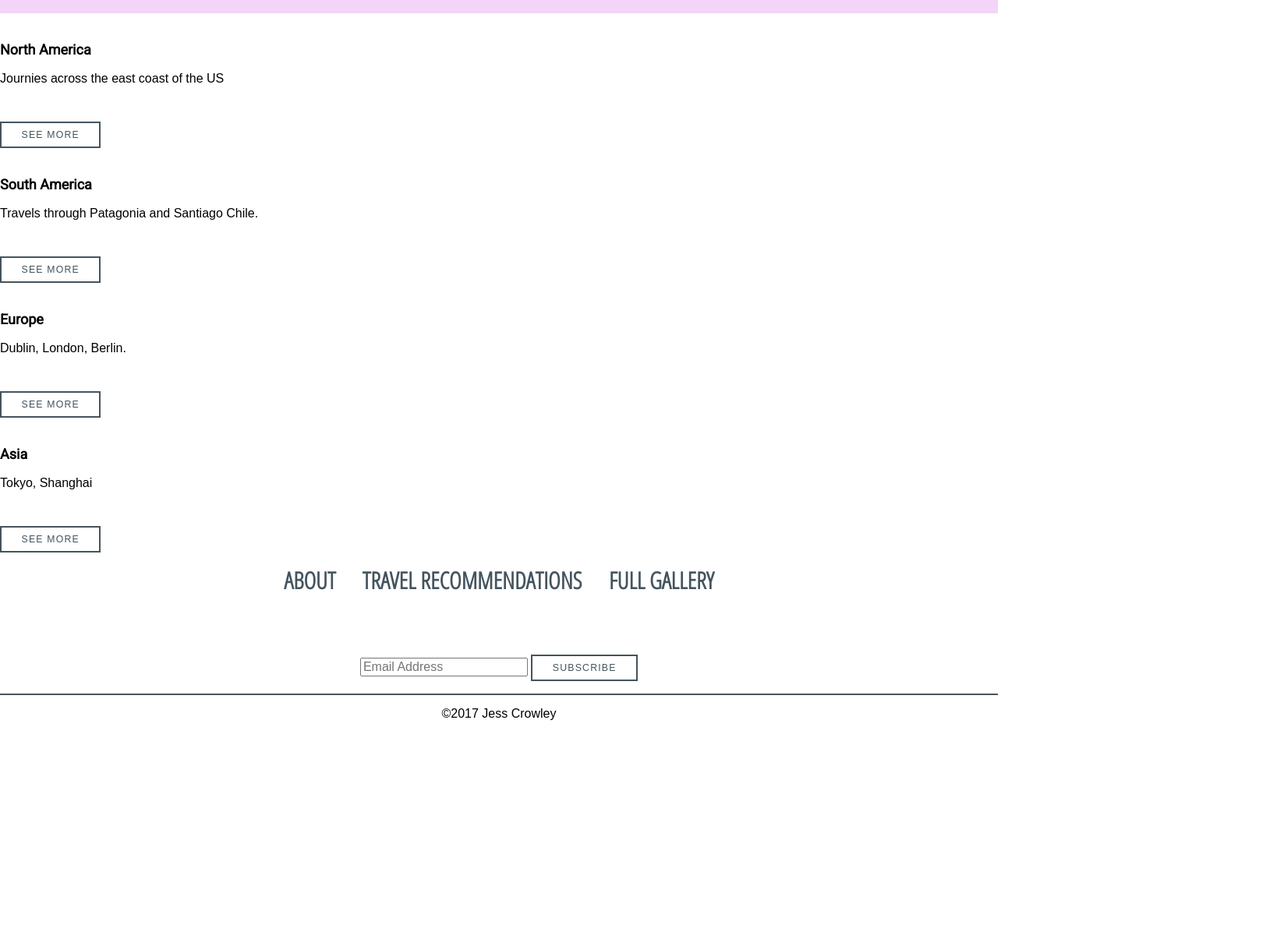
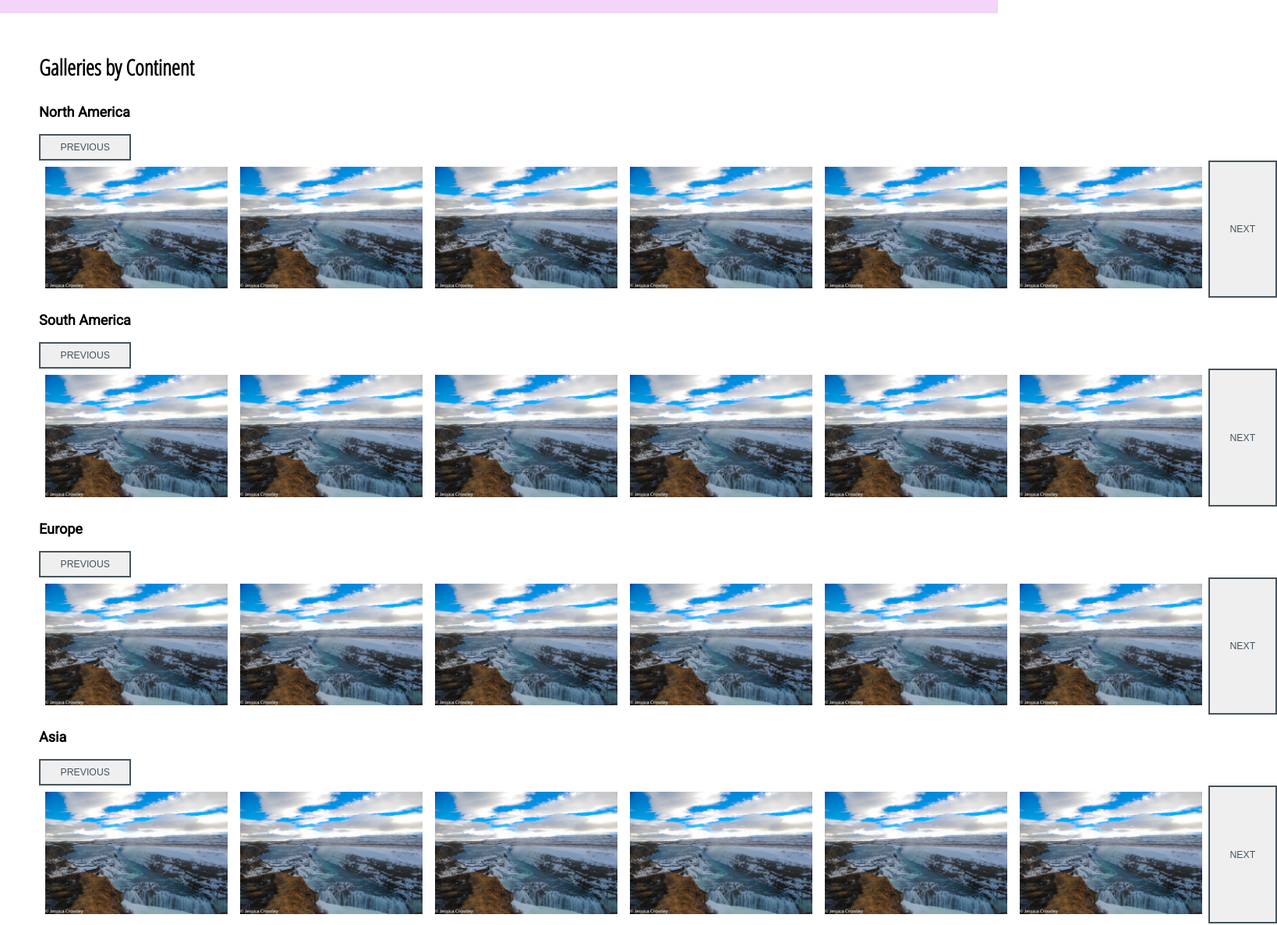
Before and after one commit to Jtannhau/Jtannhau.github.io, a plain HTML site: page J.Crowley Final Project/index.html in a window 1280 px wide. Shown: the part 213-1400 px from the top of the page at 78% size, 1638 px wide, since content can reach past the window. Before the commit the page ends 1157 px from the top, so only its background shows below. Drawn offline with Linux system fonts and the light colour scheme.

Commit message:
J.Crowley_Pseudo code & add'l HTML & CSS 12/11
J.Crowley_Pseudo code & add'l HTML & CSS 12/11

```diff
--- a/J.Crowley Final Project/css/main.css
+++ b/J.Crowley Final Project/css/main.css
@@ -10,21 +10,6 @@ Base styles:
 }
 
 /* Fix for responsive images */
-button {
-	cursor: pointer;
-	outline: 0;
-	border: 2px solid #44545E;
-	color: #44545E;
-	padding: 8px 25.5px;
-	background-color: transparent;
-	font-weight: 500;
-	text-transform: uppercase;
-	font-size: 12.299px;
-	letter-spacing: 1.2px;
-	transition: all .3s ease-in-out;
-  margin-top:30px;
-}
-
 
 
 header {
@@ -68,18 +53,20 @@ nav a, footer a {
 }
 
 img {
-
+  max-width: 250px;
+  margin: 0 auto;
+  padding: 8px;
 }
 
 h3 {
+  font-family: 'open sans condensed', sans-serif;
+  font-size: 28px;
+}
+
+article h3 {
   font-family: 'Roboto', sans-serif;
   font-size: 18px;
-}
-
-.galleries {
-  display:grid;
-  grid-template-columns: 1fr, 1fr, 1fr;
-  grid-column-gap: 60px;
+  text-transform: none;
 }
 
 footer {
@@ -87,8 +74,45 @@ footer {
   width: 100%;
 }
 
+section {
+  margin: 50px;
+}
+
+
+button {
+	cursor: pointer;
+	outline: 0;
+	border: 2px solid #44545E;
+	color: #44545E;
+	padding: 8px 25.5px;
+	font-weight: 500;
+	text-transform: uppercase;
+	font-size: 12.299px;
+  /*need to make buttons a fixed size*/
+  }
+
+.northamerica {
+  display: flex;
+  flex-direction:row;
+}
+
+.southamerica {
+  display:flex;
+  flex-direction: row;
+}
+
+.europe {
+  display:flex;
+  flex-direction: row;
+}
+
+.asia {
+  display:flex;
+  flex-direction: row;
+}
+
 .footer a {
-	font-size: 30px;
+	font-size: 18px;
 	padding: 15px;
 	margin-bottom: 30px;
 	display: inline-block;
--- a/J.Crowley Final Project/index.html
+++ b/J.Crowley Final Project/index.html
@@ -12,6 +12,7 @@
   <link rel="stylesheet" href="css/main.css">
 </head>
 <body>
+
   <!-- Add your site content here. Keep it pretty and use indentation :) -->
 
   <!-- HINT: Need to link to another page? Create a file with an html extension in your main project folder. -->
@@ -29,41 +30,114 @@
     </nav>
   </Header>
 
-  <main>
   <section>
-    <div class="galleries">
-    			<article class="continents">
-    				<img src=# alt="">
+    <H3>Galleries by Continent</H3>
+      <article>
+      <h3>North America</h3>
+        <button>Previous</button>
+    <div class="northamerica">
         <div>
-    					<h3>North America</h3>
-    					<p>Journies across the east coast of the US</p>
-    					<button>See More</button>
+          <img src="images/iceland_1.jpg" alt="iceland">
 				</div>
+        <div>
+          <img src="images/iceland_1.jpg" alt="iceland2">
+        </div>
+        <div>
+          <img src="images/iceland_1.jpg" alt="iceland2">
+        </div>
+        <div>
+          <img src="images/iceland_1.jpg" alt="iceland2">
+        </div>
+        <div>
+          <img src="images/iceland_1.jpg" alt="iceland2">
+        </div>
+        <div>
+          <img src="images/iceland_1.jpg" alt="iceland2">
+        </div>
+        <button>Next</button>
 			</article>
+
+
 <article>
-    				<img src=# alt="">
+  <h3>South America</h3>
+    <button>Previous</button>
+  <div class="southamerica">
     <div>
-    					<h3>South America</h3>
-    					<p>Travels through Patagonia and Santiago Chile.</p>
-    					<button>See More</button>
+      <img src="images/iceland_1.jpg" alt="iceland">
     </div>
+    <div>
+      <img src="images/iceland_1.jpg" alt="iceland2">
+    </div>
+    <div>
+      <img src="images/iceland_1.jpg" alt="iceland2">
+    </div>
+    <div>
+      <img src="images/iceland_1.jpg" alt="iceland2">
+    </div>
+    <div>
+      <img src="images/iceland_1.jpg" alt="iceland2">
+    </div>
+    <div>
+      <img src="images/iceland_1.jpg" alt="iceland2">
+    </div>
+      <button>Next</button>
 			</article>
+
+
       <article>
-    				<img src=# alt="">
 			<h3>Europe</h3>
-    				<p>Dublin, London, Berlin.</p>
-    				<button>See More</button>
+  <button>Previous</button>
+    <div class="europe">
+      <div>
+        <img src="images/iceland_1.jpg" alt="iceland">
+      </div>
+      <div>
+        <img src="images/iceland_1.jpg" alt="iceland2">
+      </div>
+      <div>
+        <img src="images/iceland_1.jpg" alt="iceland2">
+      </div>
+      <div>
+        <img src="images/iceland_1.jpg" alt="iceland2">
+      </div>
+      <div>
+        <img src="images/iceland_1.jpg" alt="iceland2">
+      </div>
+      <div>
+        <img src="images/iceland_1.jpg" alt="iceland2">
+      </div>
+        <button>Next</button>
 			</article>
+
+
       <article>
-            <img src=# alt="">
       <h3>Asia</h3>
-            <p>Tokyo, Shanghai</p>
-            <button>See More</button>
+        <button>Previous</button>
+    <div class="asia">
+      <div>
+        <img src="images/iceland_1.jpg" alt="iceland">
+      </div>
+      <div>
+        <img src="images/iceland_1.jpg" alt="iceland2">
+      </div>
+      <div>
+        <img src="images/iceland_1.jpg" alt="iceland2">
+      </div>
+      <div>
+        <img src="images/iceland_1.jpg" alt="iceland2">
+      </div>
+      <div>
+        <img src="images/iceland_1.jpg" alt="iceland2">
+      </div>
+      <div>
+        <img src="images/iceland_1.jpg" alt="iceland2">
+      </div>
+    <button>Next</button>
       </article>
+
   </section>
 
   <footer>
-    <div class="wrap">
 			<div class="footer">
         <a href="about.html">About</a>
         <a href="#">Travel Recommendations</a>
@@ -80,5 +154,6 @@
 
   <script src="js/jquery-1.12.0.min.js"></script>
   <script src="js/main.js"></script>
+
 </body>
 </html>
```
Also changed, not shown: J.Crowley Final Project/js/main.js (+30 -0 lines), J.Crowley Final Project/images/iceland_1.jpg (added). Lines whose indentation alone changed are shown as unchanged.
